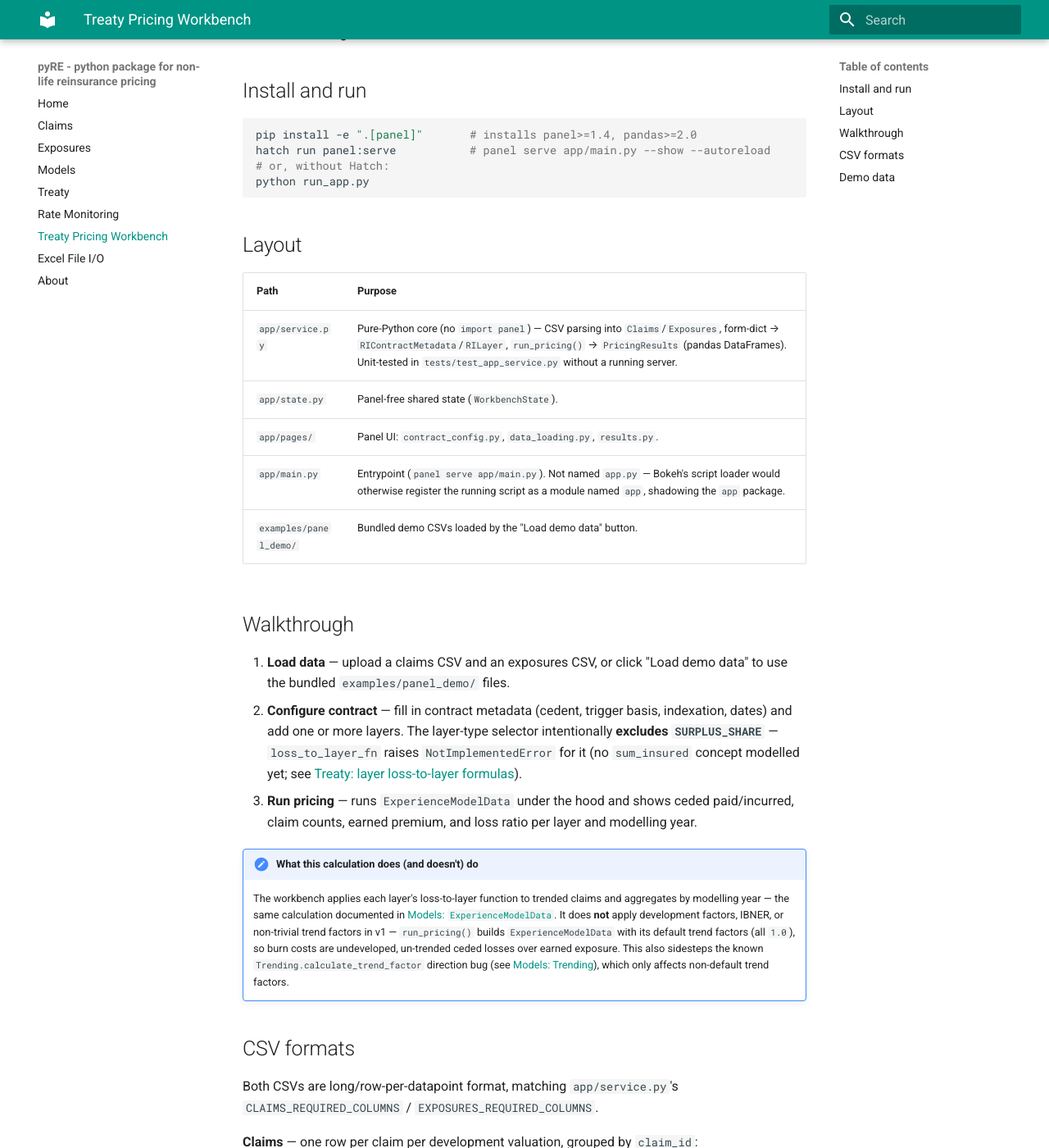
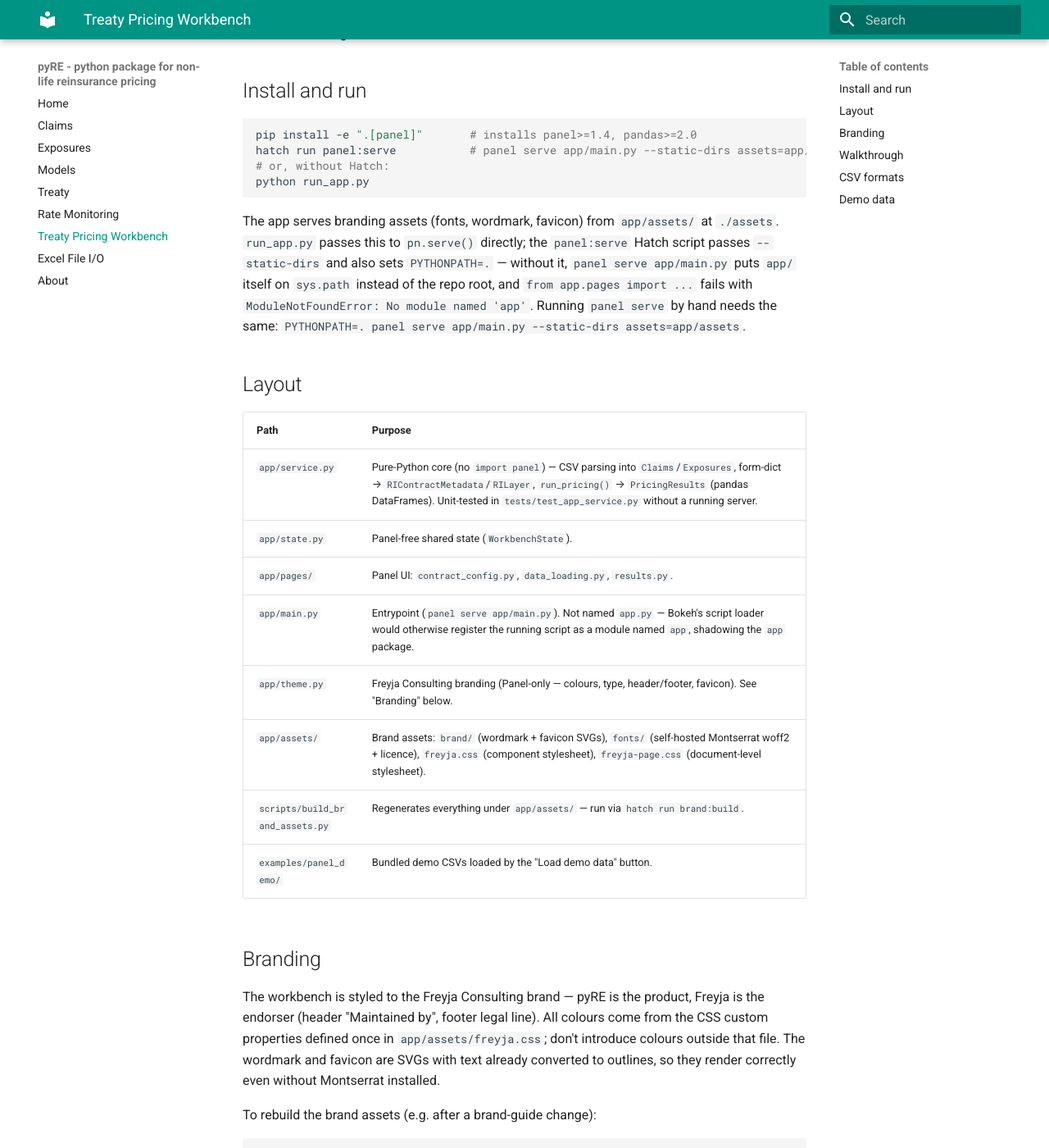
Before and after one commit to rdj09/pyre, an MkDocs documentation site: the page built from docs/workbench.md, in a window 1280 px wide and 1400 px high, scrolled down 296 px. Shown: the whole window at 82% size. Built offline with MkDocs 1.6.1 and Material for MkDocs 9.7.7, drawn with Linux system fonts in a browser that asks for light colours; some of the changed text lies outside the part shown.

Commit message:
docs: document Freyja branding for the Treaty Pricing Workbench
workbench.md: --static-dirs / PYTHONPATH launch note, new Branding
section pointing at hatch run brand:build and the freyja.css colour
tokens. CLAUDE.md: app/theme.py, app/assets/, scripts/build_brand_assets.py
added to the workbench layout table; hatch run brand:build added to
Commands.

Co-Authored-By: Claude Sonnet 5 <noreply@anthropic.com>

````diff
--- a/docs/workbench.md
+++ b/docs/workbench.md
@@ -13,10 +13,18 @@ general data explorer or rate-monitoring dashboard.
 
 ```bash
 pip install -e ".[panel]"       # installs panel>=1.4, pandas>=2.0
-hatch run panel:serve           # panel serve app/main.py --show --autoreload
+hatch run panel:serve           # panel serve app/main.py --static-dirs assets=app/assets --show --autoreload
 # or, without Hatch:
 python run_app.py
 ```
+
+The app serves branding assets (fonts, wordmark, favicon) from `app/assets/`
+at `./assets`. `run_app.py` passes this to `pn.serve()` directly; the
+`panel:serve` Hatch script passes `--static-dirs` and also sets
+`PYTHONPATH=.` — without it, `panel serve app/main.py` puts `app/` itself on
+`sys.path` instead of the repo root, and `from app.pages import ...` fails
+with `ModuleNotFoundError: No module named 'app'`. Running `panel serve` by
+hand needs the same: `PYTHONPATH=. panel serve app/main.py --static-dirs assets=app/assets`.
 
 ## Layout
 
@@ -26,7 +34,33 @@ python run_app.py
 | `app/state.py` | Panel-free shared state (`WorkbenchState`). |
 | `app/pages/` | Panel UI: `contract_config.py`, `data_loading.py`, `results.py`. |
 | `app/main.py` | Entrypoint (`panel serve app/main.py`). Not named `app.py` — Bokeh's script loader would otherwise register the running script as a module named `app`, shadowing the `app` package. |
+| `app/theme.py` | Freyja Consulting branding (Panel-only — colours, type, header/footer, favicon). See "Branding" below. |
+| `app/assets/` | Brand assets: `brand/` (wordmark + favicon SVGs), `fonts/` (self-hosted Montserrat woff2 + licence), `freyja.css` (component stylesheet), `freyja-page.css` (document-level stylesheet). |
+| `scripts/build_brand_assets.py` | Regenerates everything under `app/assets/` — run via `hatch run brand:build`. |
 | `examples/panel_demo/` | Bundled demo CSVs loaded by the "Load demo data" button. |
+
+## Branding
+
+The workbench is styled to the Freyja Consulting brand — pyRE is the product,
+Freyja is the endorser (header "Maintained by", footer legal line). All
+colours come from the CSS custom properties defined once in
+`app/assets/freyja.css`; don't introduce colours outside that file. The
+wordmark and favicon are SVGs with text already converted to outlines, so
+they render correctly even without Montserrat installed.
+
+To rebuild the brand assets (e.g. after a brand-guide change):
+
+```bash
+hatch run brand:build
+# or, without Hatch:
+pip install fonttools brotli uharfbuzz
+python scripts/build_brand_assets.py
+```
+
+This downloads Montserrat (SIL OFL 1.1) once into `.cache/montserrat/`
+(gitignored) and regenerates the SVGs and woff2 subsets under
+`app/assets/`. The SVG output is deterministic — rerunning the build should
+produce no `git diff` for `app/assets/brand/*.svg`.
 
 ## Walkthrough
 
````
Also changed, not shown: CLAUDE.md (+6 -1 lines).
